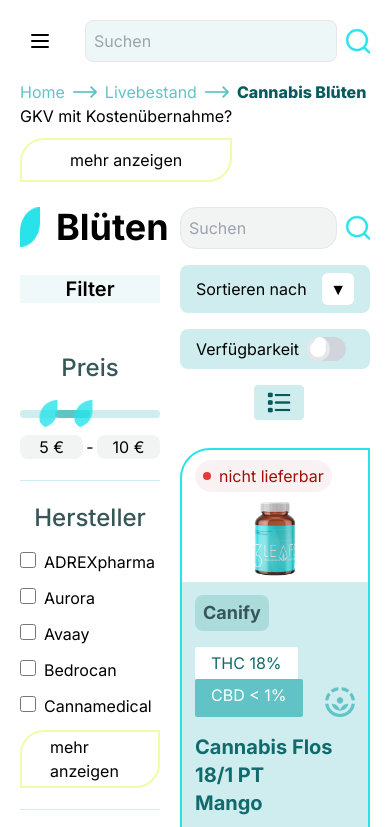
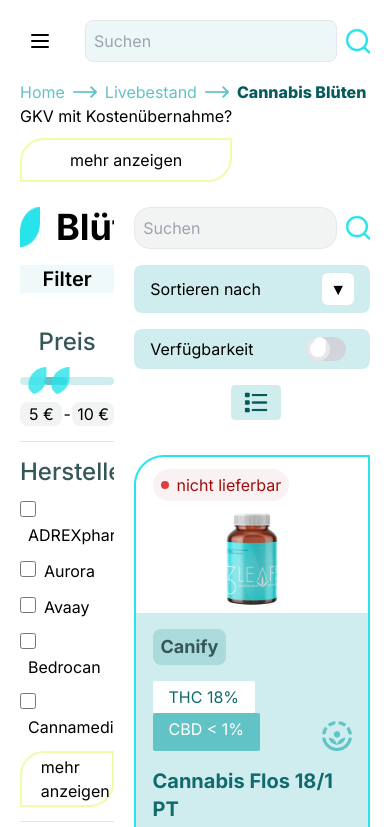
Before and after one commit to kaustubhduse/medicine, a Next.js app: page / in a window 390 px wide. Shown: the top 827 px of the page. Built offline with nearby package versions, Linux system fonts and the light colour scheme.

Commit message:
Align breadcrumb arrows with headings and adjust layout

```diff
--- a/src/app/components/LeftSide.js
+++ b/src/app/components/LeftSide.js
@@ -1,15 +1,11 @@
-import React, { useState } from "react";
+import React from "react";
 import Image from "next/image";
-import Slider from "rc-slider";
-import "rc-slider/assets/index.css";
 import SlidingBar from "./SlidingBar";
 import LeftOption from "./LeftOption";
 
 function LeftSide() {
-  // State to manage the slider values
-
   return (
-    <div className="md:w-[20%] w-[40%] mt-[7%]">
+    <div className="md:w-[20%] w-[40%] mt-[7%] h-[calc(100vh-5rem)] overflow-y-auto scrollbar-hidden">
       <div className="flex space-x-4">
         <Image
           width={25}
@@ -22,7 +18,7 @@
       </div>
 
       {/* Left bar */}
-      <div className="items-center justify-center ">
+      <div className="items-center justify-center">
         <div></div>
         <div className="mt-[20%] text-center bg-[rgba(98,195,198,0.1)] mb-[20%]">
           <h1 className="font-semibold text-xl">Filter</h1>
@@ -36,86 +32,32 @@
             Hersteller
           </h1>
           <div className="mt-[12%] flex flex-col space-y-3">
-            <div>
+            {["ADREXpharma", "Aurora", "Avaay", "Bedrocan", "Cannamedical"].map((brand) => (
+              <div key={brand}>
                 <input
                   type="checkbox"
-                id="ADREXpharma"
-                name="ADREXpharma"
-                value="ADREXpharma"
+                  id={brand}
+                  name={brand}
+                  value={brand}
                   className="h-4 w-4 border border-[rgba(98,195,198,1)]"
                 />
-              <label htmlFor="ADREXpharma" className="ml-2">
-                ADREXpharma
+                <label htmlFor={brand} className="ml-2">
+                  {brand}
                 </label>
               </div>
-
+            ))}
             <div>
-              <input
-                type="checkbox"
-                id="Aurora"
-                name="Aurora"
-                value="Aurora"
-                className="h-4 w-4"
-              />
-              <label htmlFor="Aurora" className="ml-2 ">
-                Aurora
-              </label>
-            </div>
-
-            <div>
-              <input
-                type="checkbox"
-                id="Avaay"
-                name="Avaay"
-                value="Avaay"
-                className="h-4 w-4"
-              />
-              <label htmlFor="Avaay" className="ml-2">
-                Avaay
-              </label>
-            </div>
-
-            <div>
-              <input
-                type="checkbox"
-                id="Bedrocan"
-                name="Bedrocan"
-                value="Bedrocan"
-                className="h-4 w-4"
-              />
-              <label htmlFor="Bedrocan" className="ml-2">
-                Bedrocan
-              </label>
-            </div>
-
-            <div>
-              <input
-                type="checkbox"
-                id="Cannamedical"
-                name="Cannamedical"
-                value="Cannamedical"
-                className="w-4 h-4 border-[rgba(98,195,198,1)]"
-              />
-              <label htmlFor="Cannamedical" className="ml-2">
-                Cannamedical
-              </label>
-            </div>
-            <div>
-              <div>
-                <h1 className=" border-2 border-[rgba(236,254,170,1)] rounded-tl-[24px] rounded-br-[24px] py-[2%] px-[20%]">
+              <h1 className="border-2 border-[rgba(236,254,170,1)] rounded-tl-[24px] rounded-br-[24px] py-[2%] px-[20%] cursor-pointer hover:bg-[rgba(236,254,170,0.2)] transition-colors">
                 mehr anzeigen
               </h1>
             </div>
           </div>
         </div>
-        </div>
 
         <SlidingBar title="THC Gehalt" />
-
         <SlidingBar title="CBD Gehalt" />
 
         <LeftOption />
-
       </div>
     </div>
   );
--- a/src/app/globals.css
+++ b/src/app/globals.css
@@ -28,3 +28,13 @@
   .blinking {
     animation: blink 1s infinite;
   }
+
+  /* Hide scrollbar for all browsers except Edge and IE */
+.scrollbar-hidden {
+    scrollbar-width: none; /* Firefox */
+  }
+
+  /* Hide scrollbar for WebKit browsers (Chrome, Safari, Opera) */
+  .scrollbar-hidden::-webkit-scrollbar {
+    display: none; /* Chrome, Safari, and Opera */
+  }
```
Lines whose indentation alone changed are shown as unchanged.
